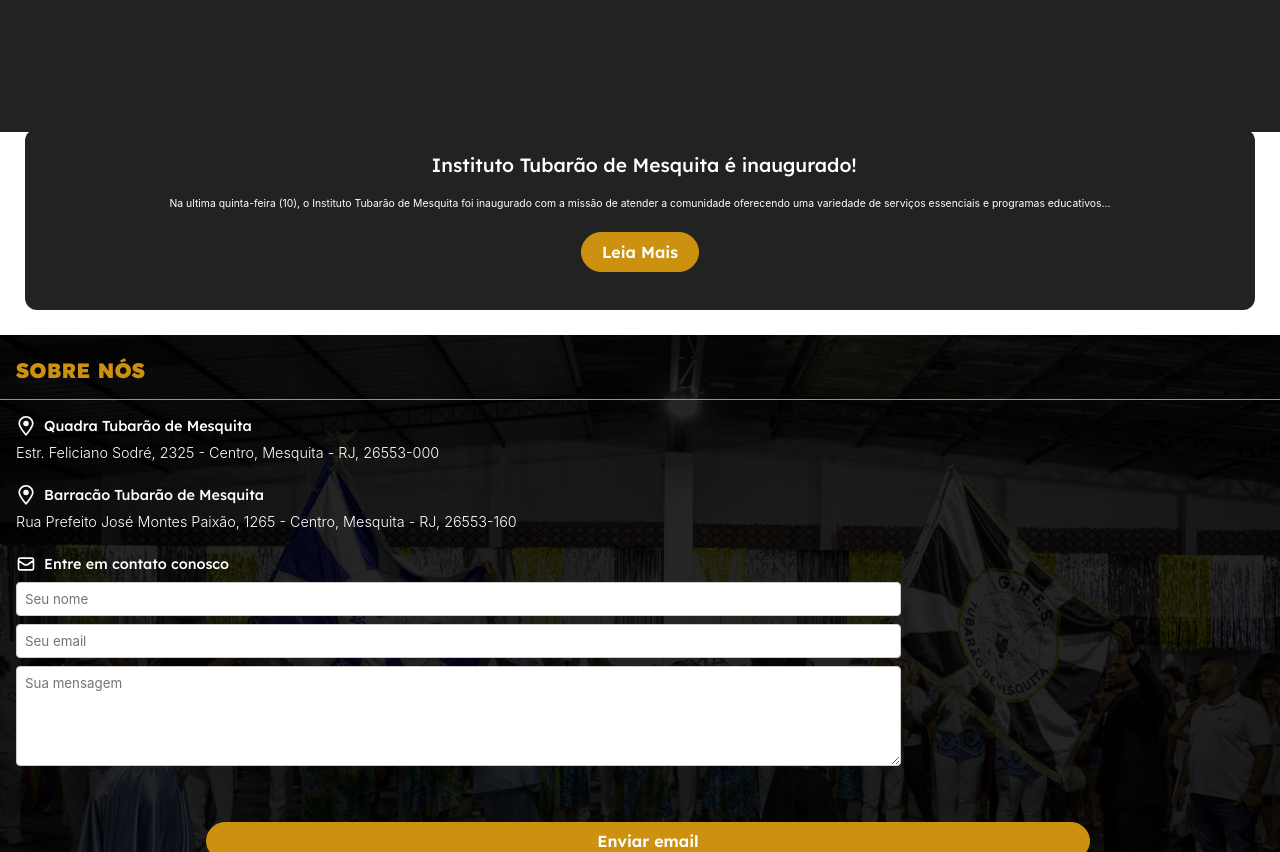
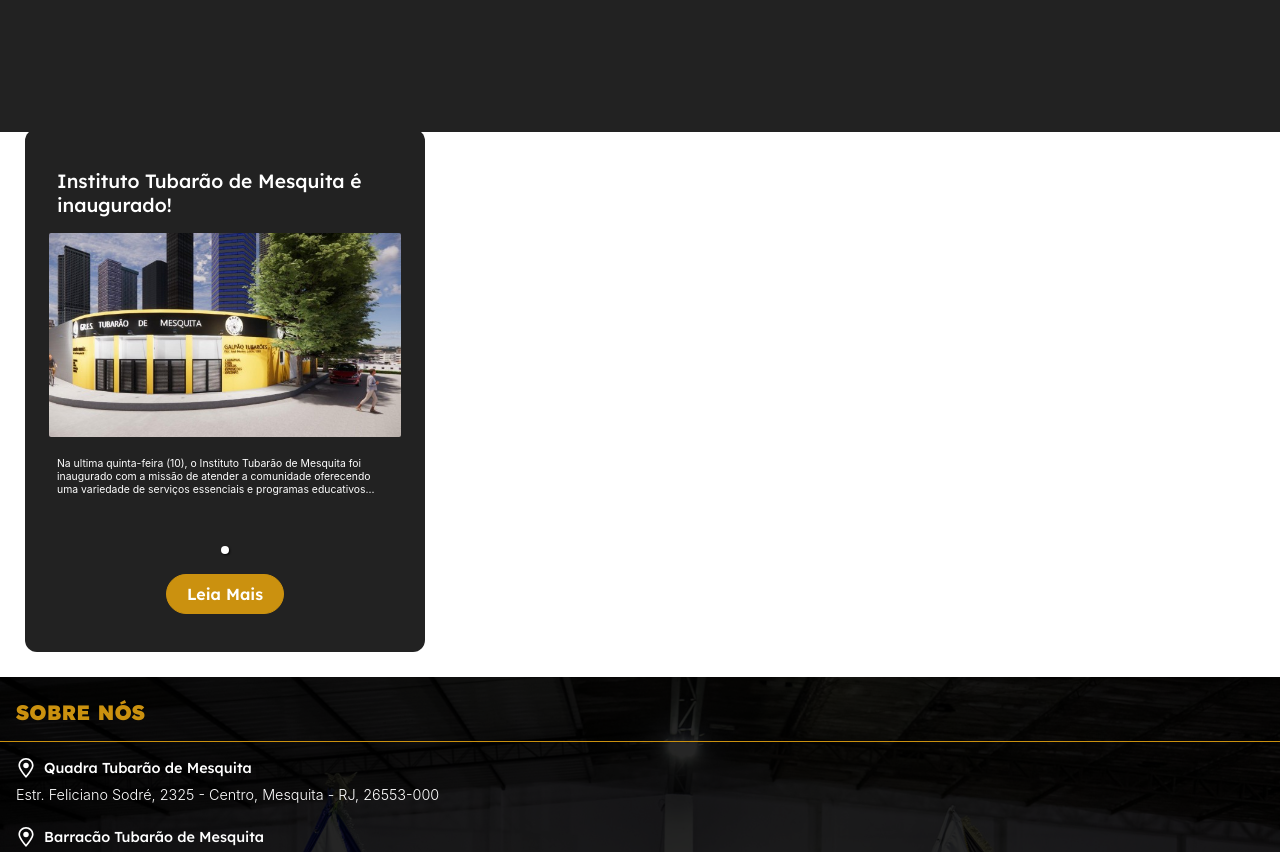
Before and after one commit to fabriciobrito01/projeto-tubarao-de-mesquita, a React (Vite) app in the folder frontend/site-tubarao/: page / in a window 1280 px wide. Shown: the part 540-1392 px from the top of the page. Built offline with nearby package versions, Linux system fonts and the light colour scheme.

Commit message:
Create carousel-container at Home.Jsx

```diff
--- a/frontend/site-tubarao/src/pages/home.jsx
+++ b/frontend/site-tubarao/src/pages/home.jsx
@@ -1,9 +1,14 @@
 import { useState } from "react";
+import "react-responsive-carousel/lib/styles/carousel.min.css";
+import { Carousel } from "react-responsive-carousel";
+
 import backgroudImage from "../assets/batismo-casaisebandeiras.jpg";
 import locationSvg from "../assets/location-svgrepo-com.svg";
 import logoTubarao from "../assets/logo-tubarao.svg";
 import mailSvg from "../assets/mail-svgrepo-com.svg";
 import Button1 from "../components/Button1";
+import institutoFrente from "../assets/instituto-frente.jpg";
+import institutoDentro from "../assets/instituto-dentro.jpg";
 
 function Home() {
   const [nome, setNome] = useState("");
@@ -119,17 +124,17 @@ function Home() {
             box-shadow: 0 4px 8px rgba(0, 0, 0, 0.3);
             margin-top: 2rem;
           }
-          .container-noticias {
+          .carousel-container {
+            position: relative;
             display: flex;
             flex-direction: column;
             align-items: center;
-            padding: 2rem 1rem;
+            padding: 2rem 1rem 2rem 1rem;
             background: #222;
             margin: 25px;
             border-radius: 12px;
-            padding: 1rem 1rem 2rem 1rem;
           }
-          .container-noticias h3 {
+          .carousel-container h3 {
             font-size: 1.2rem;
             font-family: "Lexend", sans-serif;
             font-weight: 500;
@@ -138,16 +143,17 @@ function Home() {
             color: #fff;
             margin: 0.5rem;
           }
-          .container-noticias p {
+          .carousel-container p {
             color: #fff;
             font-size: 0.65rem;
             text-align: left;
+            padding-bottom: 4rem;
             }
 
-          .container-noticias Button1 {
-
+          .carousel-container img {
+            padding: 0.5rem;
+            border-radius: 2rem;
           }
-
         `}
       </style>
       <div>
@@ -155,17 +161,34 @@ function Home() {
         <p>Lorem ipsum, dolor sit amet consectetur adipisicing elit. Eius assumenda quod dignissimos beatae tempore neque, voluptates non totam commodi, debitis pariatur ut distinctio harum consequuntur omnis recusandae! Eos, excepturi ex!Lorem
           ipsum dolor sit amet consectetur adipisicing elit. Eius assumenda quod dignissimos beatae tempore neque, voluptates non totam commodi, debitis pariatur ut distinctio harum consequuntur omnis recusandae! Eos, excepturi ex!Lorem ipsum dolor sit amet consectetur adipisicing elit. Eius assumenda quod dignissimos beatae tempore neque, voluptates non totam commodi, debitis pariatur ut distinctio harum consequuntur omnis recusandae! Eos, excepturi ex!Lorem ipsum dolor sit amet consectetur adipisicing elit. Eius assumenda quod dignissimos beatae tempore neque, voluptates non totam commodi, debitis pariatur ut distinctio harum consequuntur omnis recusandae! Eos, excepturi ex!
         </p>
-        <img src={logoTubarao} alt="" height={300} width={300}/>
+        <img src={logoTubarao} alt="" height={300} width={300} />
 
         <hr />
         <br />
 
         <h2>ÚLTIMAS NOTÍCIAS</h2>
-        <div className="container-noticias">
+        <div className="carousel-container">
+          <Carousel
+            showThumbs={false}
+            showStatus={false}
+            infiniteLoop
+            autoPlay
+            interval={10000}
+            stopOnHover
+            swipeable
+            dynamicHeight={false}
+          >
+            <div>
               <h3>Instituto Tubarão de Mesquita é inaugurado!</h3>
-          <img src="" alt="" />
+              <img src={institutoFrente} alt="Aulão social de Muay Thai no Instituto Tubarão de Mesquita" />
               <p>Na ultima quinta-feira (10), o Instituto Tubarão de Mesquita foi inaugurado com a missão de atender a comunidade oferecendo uma variedade de serviços essenciais e programas educativos...</p>
+            </div>
+            {/* <div>
+              <img src={institutoDentro} alt="Aulão social de Jiu-Jitsu no Instituto Tubarão de Mesquita" />
+            </div> */}
+          </Carousel>
               <Button1>Leia Mais</Button1>
+        </div>
 
       </div>
       <div className="sobre-nós">
@@ -215,7 +238,6 @@ function Home() {
         loading="lazy"
         referrerPolicy="no-referrer-when-downgrade"
       />
-      </div>
     </>
   );
 }
```
Also changed, not shown: frontend/site-tubarao/src/assets/instituto-dentro.jpg (added), frontend/site-tubarao/src/assets/instituto-frente.jpg (added). Lines whose indentation alone changed are shown as unchanged.
